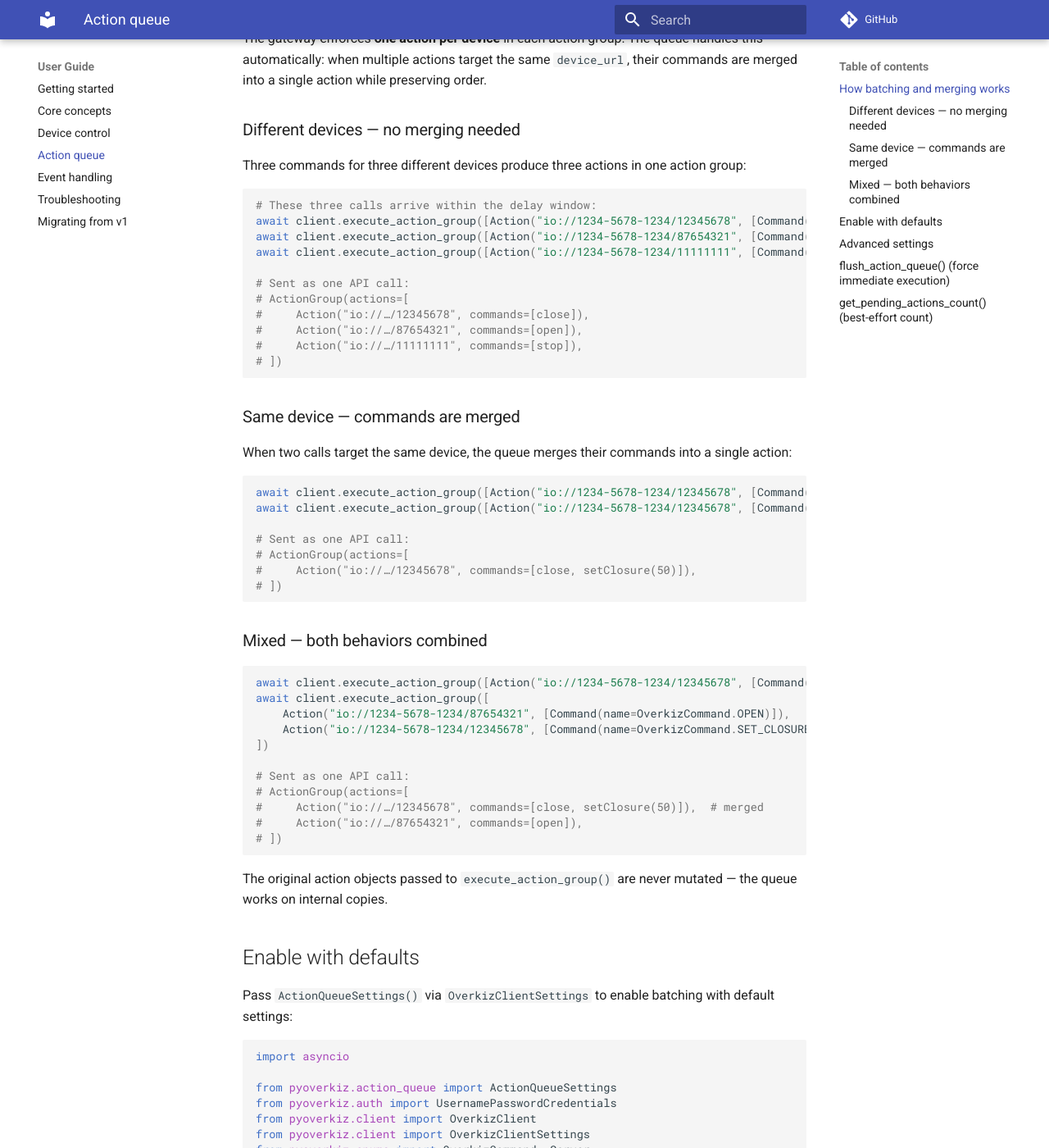
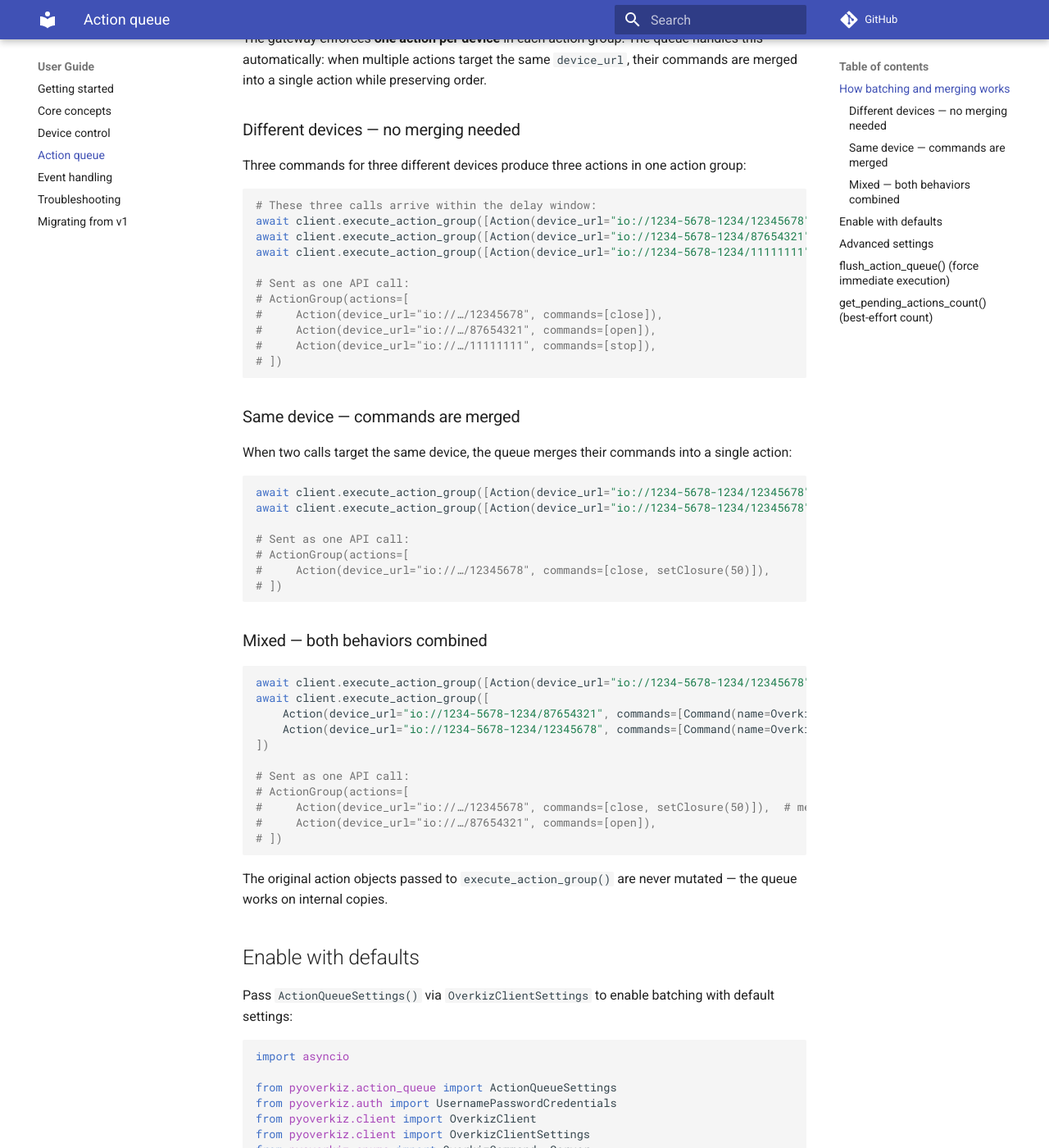
Before and after one commit to iMicknl/python-overkiz-api, an MkDocs documentation site: the page built from docs/action-queue.md, in a window 1280 px wide and 1400 px high, scrolled down 563 px. Shown: the whole window at 82% size. Built offline with MkDocs 1.6.1 and Material for MkDocs 9.7.7, drawn with Linux system fonts in a browser that asks for light colours; comment, search, counter and statistics services are not loaded.

Commit message:
Fix Action examples to use keyword arguments matching kw_only=True definition

````diff
--- a/docs/action-queue.md
+++ b/docs/action-queue.md
@@ -18,15 +18,15 @@ Three commands for three different devices produce three actions in one action g
 
 ```python
 # These three calls arrive within the delay window:
-await client.execute_action_group([Action("io://1234-5678-1234/12345678", [Command(name=OverkizCommand.CLOSE)])])
-await client.execute_action_group([Action("io://1234-5678-1234/87654321", [Command(name=OverkizCommand.OPEN)])])
-await client.execute_action_group([Action("io://1234-5678-1234/11111111", [Command(name=OverkizCommand.STOP)])])
+await client.execute_action_group([Action(device_url="io://1234-5678-1234/12345678", commands=[Command(name=OverkizCommand.CLOSE)])])
+await client.execute_action_group([Action(device_url="io://1234-5678-1234/87654321", commands=[Command(name=OverkizCommand.OPEN)])])
+await client.execute_action_group([Action(device_url="io://1234-5678-1234/11111111", commands=[Command(name=OverkizCommand.STOP)])])
 
 # Sent as one API call:
 # ActionGroup(actions=[
-#     Action("io://…/12345678", commands=[close]),
-#     Action("io://…/87654321", commands=[open]),
-#     Action("io://…/11111111", commands=[stop]),
+#     Action(device_url="io://…/12345678", commands=[close]),
+#     Action(device_url="io://…/87654321", commands=[open]),
+#     Action(device_url="io://…/11111111", commands=[stop]),
 # ])
 ```
 
@@ -35,28 +35,28 @@ await client.execute_action_group([Action("io://1234-5678-1234/11111111", [Comma
 When two calls target the same device, the queue merges their commands into a single action:
 
 ```python
-await client.execute_action_group([Action("io://1234-5678-1234/12345678", [Command(name=OverkizCommand.CLOSE)])])
-await client.execute_action_group([Action("io://1234-5678-1234/12345678", [Command(name=OverkizCommand.SET_CLOSURE, parameters=[50])])])
+await client.execute_action_group([Action(device_url="io://1234-5678-1234/12345678", commands=[Command(name=OverkizCommand.CLOSE)])])
+await client.execute_action_group([Action(device_url="io://1234-5678-1234/12345678", commands=[Command(name=OverkizCommand.SET_CLOSURE, parameters=[50])])])
 
 # Sent as one API call:
 # ActionGroup(actions=[
-#     Action("io://…/12345678", commands=[close, setClosure(50)]),
+#     Action(device_url="io://…/12345678", commands=[close, setClosure(50)]),
 # ])
 ```
 
 ### Mixed — both behaviors combined
 
 ```python
-await client.execute_action_group([Action("io://1234-5678-1234/12345678", [Command(name=OverkizCommand.CLOSE)])])
+await client.execute_action_group([Action(device_url="io://1234-5678-1234/12345678", commands=[Command(name=OverkizCommand.CLOSE)])])
 await client.execute_action_group([
-    Action("io://1234-5678-1234/87654321", [Command(name=OverkizCommand.OPEN)]),
-    Action("io://1234-5678-1234/12345678", [Command(name=OverkizCommand.SET_CLOSURE, parameters=[50])]),
+    Action(device_url="io://1234-5678-1234/87654321", commands=[Command(name=OverkizCommand.OPEN)]),
+    Action(device_url="io://1234-5678-1234/12345678", commands=[Command(name=OverkizCommand.SET_CLOSURE, parameters=[50])]),
 ])
 
 # Sent as one API call:
 # ActionGroup(actions=[
-#     Action("io://…/12345678", commands=[close, setClosure(50)]),  # merged
-#     Action("io://…/87654321", commands=[open]),
+#     Action(device_url="io://…/12345678", commands=[close, setClosure(50)]),  # merged
+#     Action(device_url="io://…/87654321", commands=[open]),
 # ])
 ```
 
````
Also changed, not shown: 1 other file.
